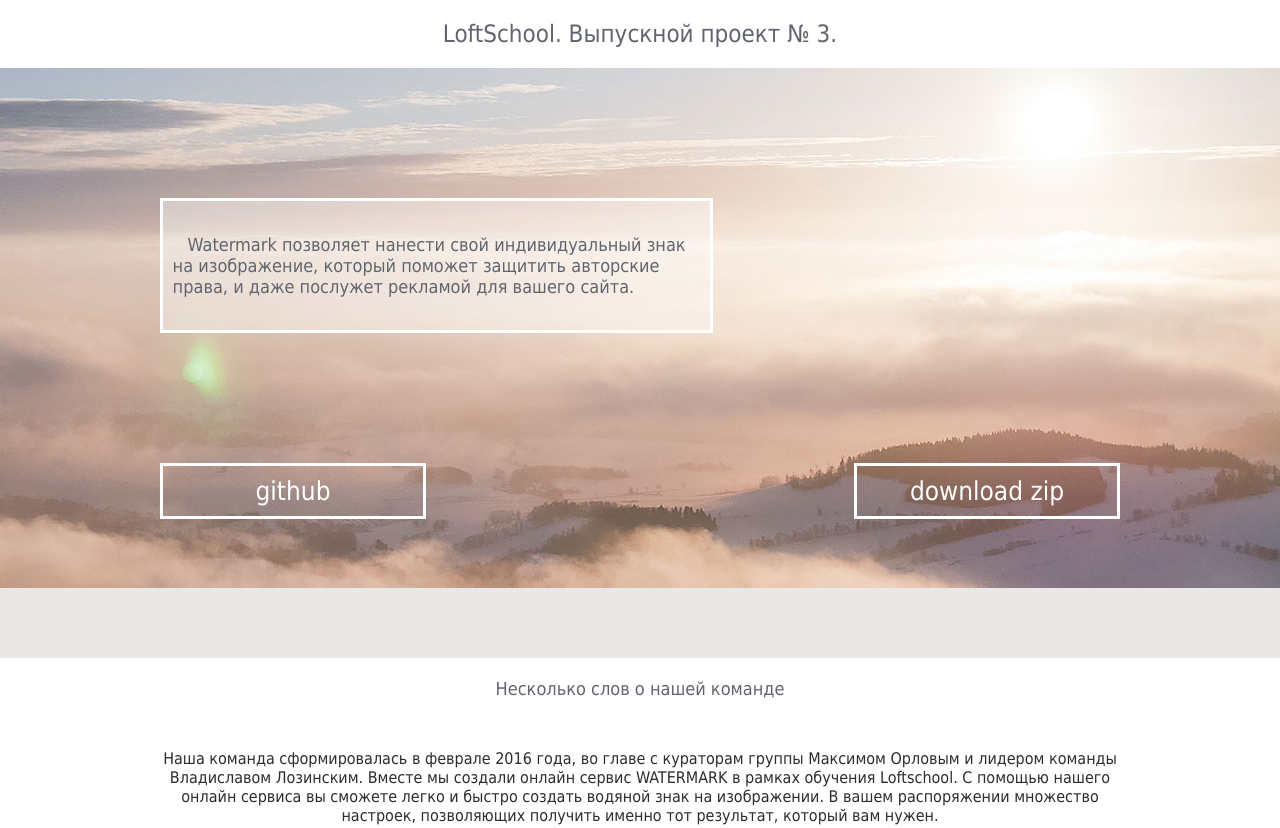
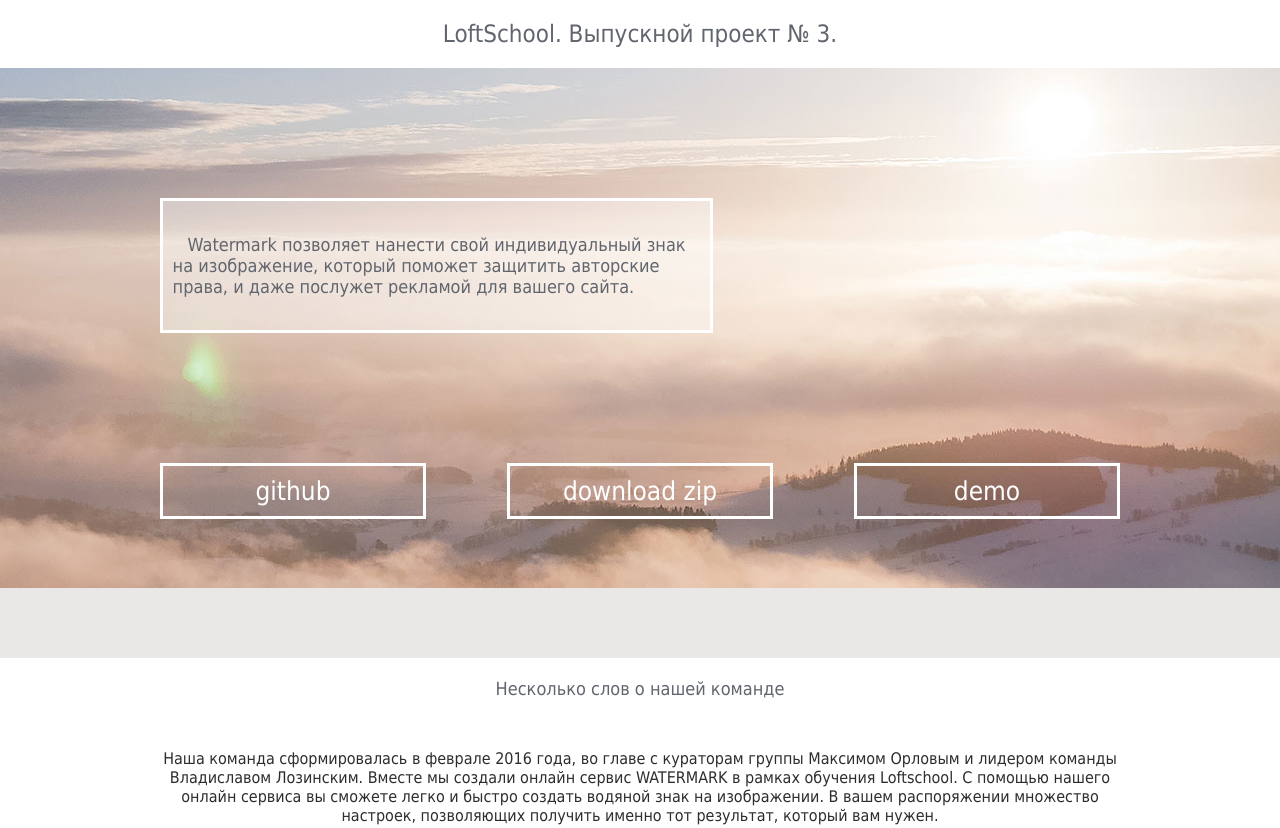
Before and after one commit to Azzazzelko/watermark, a website: page index.html in a window 1280 px wide. Shown: the top 828 px of the page. Drawn offline with Linux system fonts and the light colour scheme.

Commit message:
Update index.html

```diff
--- a/index.html
+++ b/index.html
@@ -24,11 +24,14 @@
                             </p>
                         </div>
                         <div class="container__button">
-                            <a href="https://github.com/Azzazzelko/watermark.git" target="_blank" class="header__button github_link">
+                            <a href="https://github.com/Azzazzelko/watermark.git" target="_blank" class="header__button">
                                 github
                             </a>
-                            <a href="https://github.com/Azzazzelko/watermark/archive/master.zip" class="header__button github_zip">
+                            <a href="https://github.com/Azzazzelko/watermark/archive/master.zip" class="header__button">
                                 download zip
+                            </a>
+                            <a href="http://loft-lotus.ru/" target="_blank" class="header__button">
+                                demo
                             </a>
                         </div>
                     </div>
```
